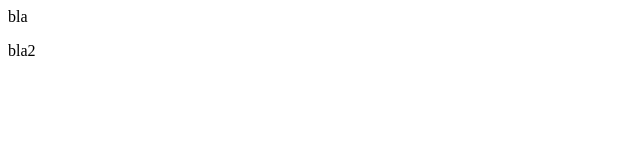
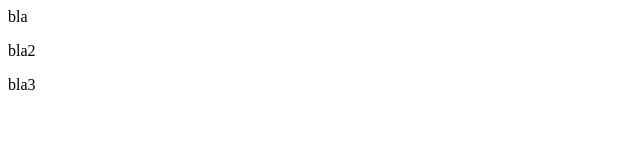
Before and after one commit to picokojama/vjezba, a plain HTML site: page index.html in a window 1280 px wide. Shown: the full height of the page, 0-640 px from the left. Drawn offline with Linux system fonts and the light colour scheme.

Commit message:
Dodan feature

```diff
--- a/index.html
+++ b/index.html
@@ -2,5 +2,6 @@
 	<body>
 		<p>bla</p>
 		<p>bla2</p>
+		<p>bla3</p>
 	</body>
 </html>
```
Also changed, not shown: 1 other file.
